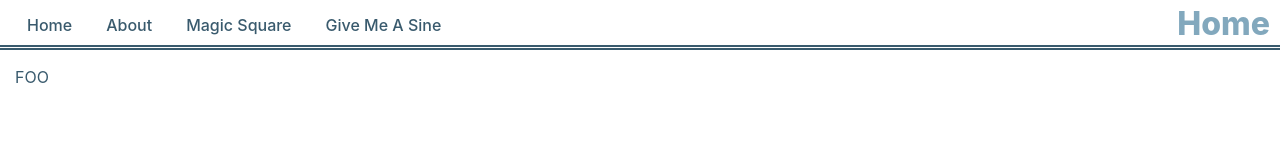
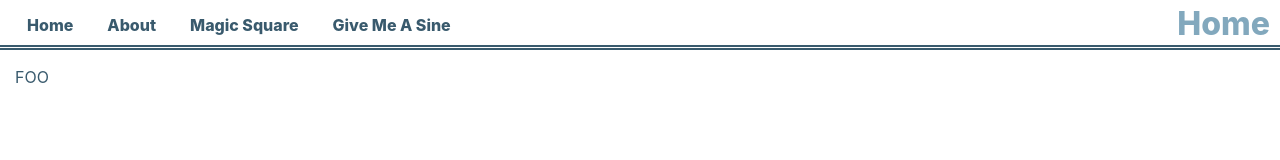
Before and after one commit to nathanielBellamy/my_website, a Svelte app: page / in a window 1280 px wide. Shown: the top 160 px of the page. Built offline with nearby package versions, Linux system fonts and the light colour scheme.

Commit message:
styling fixes & updates

```diff
--- a/src/MagicSquare/ControlModule.svelte
+++ b/src/MagicSquare/ControlModule.svelte
@@ -46,5 +46,5 @@
   .left
     background-color: color.$green-4
   .right
-    background-color: color.$red-4
+    background-color: color.$purple-7
 </style>
--- a/src/MagicSquare/ControlModules/Select.svelte
+++ b/src/MagicSquare/ControlModules/Select.svelte
@@ -76,7 +76,7 @@
         background-color: color.$green-4
     &_right
       &_selected
-        background-color: color.$red-4
+        background-color: color.$purple-7
 
   .module_option
     color: color.$cream
@@ -85,7 +85,7 @@
     align-items: center
     cursor: pointer
     font-size: text.$fs-s
-    font-weight: text.$fw-l
+    font-weight: text.$fw-xl
     flex-grow: 1
     cursor: pointer
 
@@ -93,7 +93,7 @@
   .selected_left
     background-color: color.$green-4
   .selected_right
-    background-color: color.$red-4
+    background-color: color.$purple-7
 
   .module_selector
     justify-content: space-between
--- a/src/MagicSquare/ControlRack.svelte
+++ b/src/MagicSquare/ControlRack.svelte
@@ -61,41 +61,41 @@
           </Rotation>
         </ControlModule>
       {:else}
-        <ControlModule />
+        <ControlModule side="left"/>
       {/if}
     </div>
     <div class="right_slot">
       {#if curr_mod_right == 'color'}
         <ControlModule title="COLOR"
-                       side="left">
+                       side="right">
           <slot name="color"/>
         </ControlModule>
       {:else if curr_mod_right == 'drawPattern'}
         <ControlModule title="PATTERN"
-                       side="left">
+                       side="right">
           <slot name="drawPattern" />
         </ControlModule>
       {:else if curr_mod_right == 'mouseTracking'}
         <ControlModule title="MOUSE"
-                       side="left">
+                       side="right">
           <slot name="mouseTracking"/>
         </ControlModule>
       {:else if curr_mod_right == 'radius'}
         <ControlModule title="MOUSE"
-                       side="left">
+                       side="right">
           <Radius>
             <slot name="radius" />
           </Radius>
         </ControlModule>
       {:else if curr_mod_right == 'rotation'}
         <ControlModule title="ROTATION"
-                       side="left">
+                       side="right">
           <Rotation>
             <slot name="rotation" />
           </Rotation>
         </ControlModule>
       {:else}
-        <ControlModule />
+        <ControlModule side="right"/>
       {/if}
     </div>
   </div>
--- a/src/MagicSquare/Main.svelte
+++ b/src/MagicSquare/Main.svelte
@@ -46,7 +46,9 @@
     color6 = "magic_square_input_color_6",
     color7 = "magic_square_input_color_7",
     color8 = "magic_square_input_color_8",
-    mouseTracking = "magic_square_input_mouse_tracking"
+    mouseTracking = "magic_square_input_mouse_tracking",
+    radiusMin="magic_square_input_radius_min",
+    radiusStep="magic_square_input_radius_step"
   }
 
   export let sideLength: number = 0.0
--- a/src/lib/About.svelte
+++ b/src/lib/About.svelte
@@ -17,7 +17,7 @@
   let personal_projects: PersonalProject[] = [
     {
       title: 'my_website (this)',
-      description: 'Rust, WebAssembly, WebGL, Svelte, Typescript, Sass, Tailwind, Vite',
+      description: 'Rust, WebAssembly, Typescript, Svelte, WebGL, Sass, Tailwind, Vite',
       href: 'https://github.com/nathanielBellamy/my_website',
       program: EmbeddedProgram.none
     },
@@ -176,11 +176,8 @@
     overflow-y: scroll
 
   .section
-    align-items: stretch
-    border-top: 10px double color.$yellow-4
-    border-bottom: 10px double color.$yellow-4
-    margin-top: 5px
-    margin-bottom: 5px
+    background: color.$black-blue-horiz-grad
+    padding: 10px 0 10px 0
 
     &_title
       display: flex
--- a/src/lib/Link.svelte
+++ b/src/lib/Link.svelte
@@ -16,7 +16,10 @@
 
 <style lang="sass">
   @use "./../styles/color"
+  @use "./../styles/text"
+
   .link
     padding: 3px 7px 3px 7px
     margin: 0 10px 0 10px
+    font-weight: text.$fw-l
 </style>
--- a/src/styles/color.sass
+++ b/src/styles/color.sass
@@ -1,5 +1,3 @@
-
-// colors
 $white: #EFF0E9
 $cream: #E0DACE
 
@@ -30,18 +28,26 @@ $blue-8: darken($blue-7, 10%)
 $blue-9: darken($blue-7, 20%)
 $blue-10: darken($blue-7, 30%)
 
+// $coral-4: darken(#FF7F50, 10%)
+// $coral-4: darken(#FF8247, 10%)
+$purple-7: #6E407C
 
 $red-1: #C9B2AC
 $red-2: #7C4A43
 $red-3: #774043
 // $red-4: #6F4344
-$red-4: #721F1F
+// $red-4: lighten(#721F1F, 10%)
+// $red-4: darken(#F28484, 15%)
+$red-4: #8A0A0A
 
 $green-1: #A0A390
 $green-2: #769073
 $green-3: #788571
 // $green-4: #4D625B
-$green-4: #204F3C
+// $green-4: #204F3C
+
+// turquoise
+$green-4: darken(#AED9D6, 45%)
 
 $grey-1: #C8C8CA
 $grey-2: #AEAEB0
@@ -55,23 +61,19 @@ $yellow-3: #B58D46
 // TODO: replace yellow
 $yellow-4: $blue-4
 
-
 // gradients
 $black-grad: linear-gradient(110deg, $black-7 0%, $black-6 100%)
 $black-blue-grad: linear-gradient(270deg, $blue-7 0%, $black-7 4%, $black-7 96%, $blue-7 100%)
 $black-blue-horiz-grad: linear-gradient(0deg, $blue-7 0%, $black-7 4%, $black-7 96%, $blue-7 100%)
 
-
 $blue-grad: linear-gradient(110deg, $blue-4 0%, $blue-2 100%)
 $blue-black-grad: linear-gradient(110deg, $blue-4 0%, $black-4 100%)
-
 
 $red-grad: linear-gradient(110deg, $red-3 0%, $red-2 100%)
 
 $green-grad: linear-gradient(110deg, $green-3 0%, $green-1 100%)
 $green-cream-grad: linear-gradient(110deg, $cream 0%, $green-2 100%)
 
-
 $grey-grad: linear-gradient(110deg, $grey-4 0%, $grey-2 100%)
 
 $yellow-black-grad: linear-gradient(110deg, $yellow-2 0%, $black-1 100%)
```
